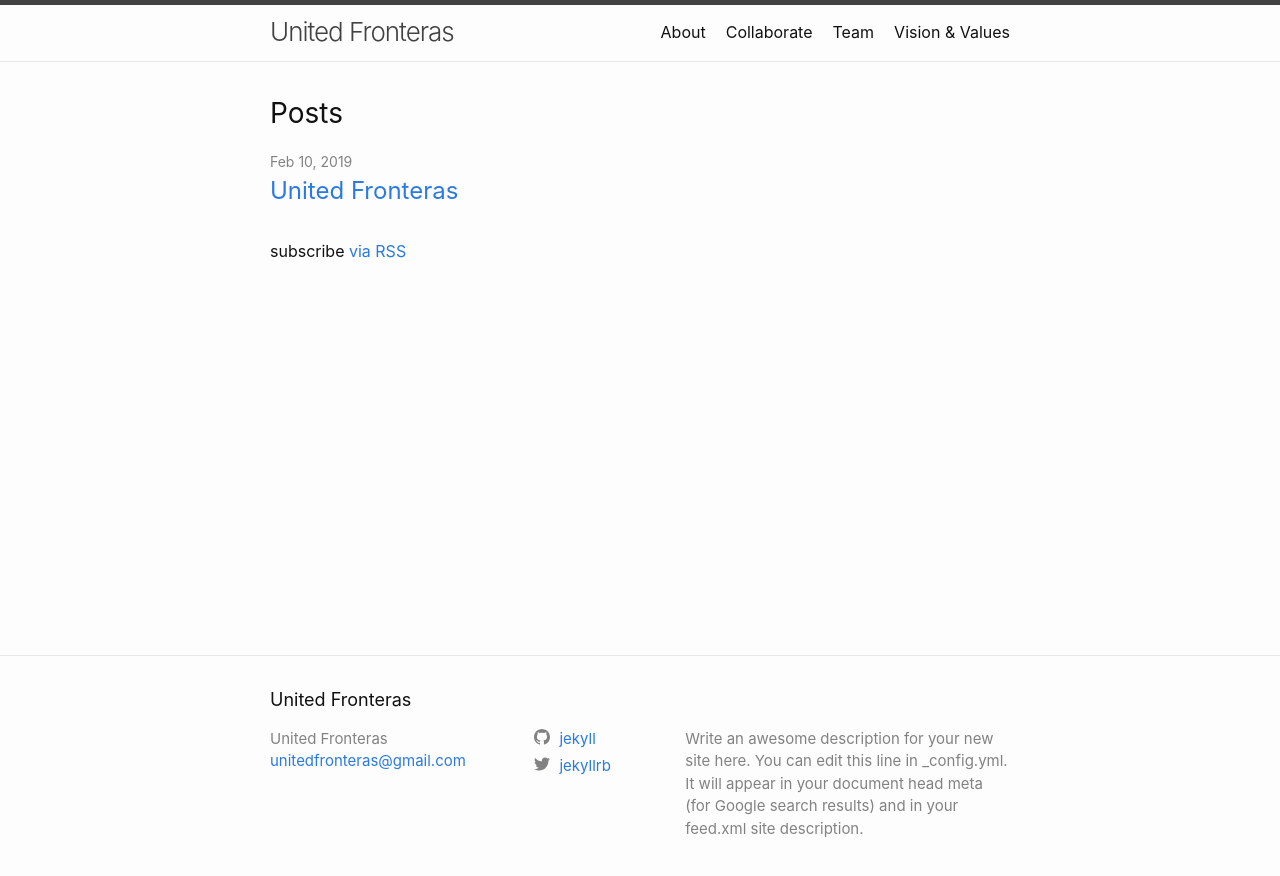
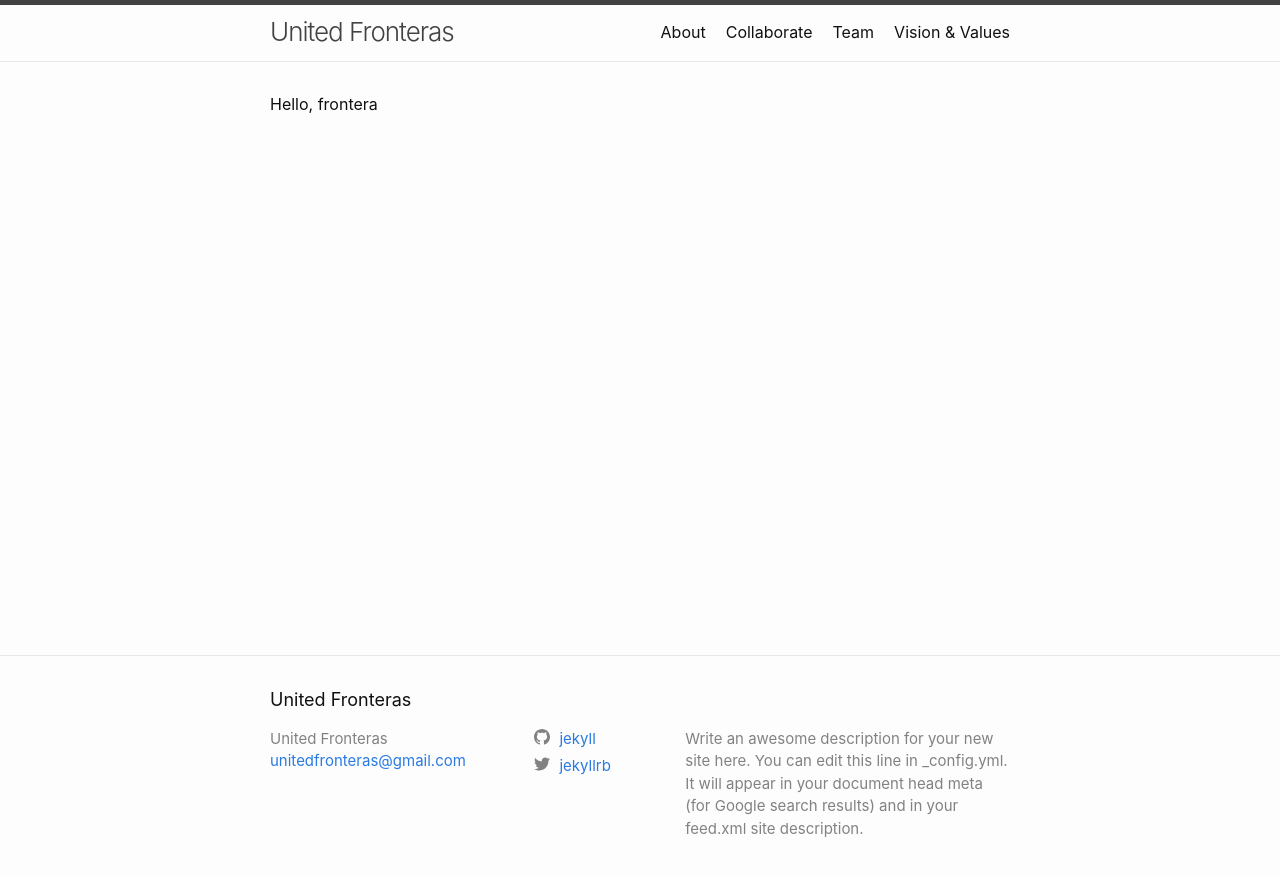
Before and after one commit to sferna109/United-Fronteras-, a Jekyll site: the page built from index.md, in a window 1280 px wide. Shown: the top 876 px of the page. Built offline with Jekyll 4.4.1, drawn with Linux system fonts in a browser that asks for light colours.

Commit message:
changed index file

```diff
--- a/_layouts/home.html
+++ b/_layouts/home.html
@@ -3,32 +3,5 @@ layout: default
 ---
 
 <div class="home">
-  {%- if page.title -%}
-    <h1 class="page-heading">{{ page.title }}</h1>
-  {%- endif -%}
-
-  {{ content }}
-
-  {%- if site.posts.size > 0 -%}
-    <h2 class="post-list-heading">{{ page.list_title | default: "Posts" }}</h2>
-    <ul class="post-list">
-      {%- for post in site.posts -%}
-      <li>
-        {%- assign date_format = site.minima.date_format | default: "%b %-d, %Y" -%}
-        <span class="post-meta">{{ post.date | date: date_format }}</span>
-        <h3>
-          <a class="post-link" href="{{ post.url | relative_url }}">
-            {{ post.title | escape }}
-          </a>
-        </h3>
-        {%- if site.show_excerpts -%}
-          {{ post.excerpt }}
-        {%- endif -%}
-      </li>
-      {%- endfor -%}
-    </ul>
-
-    <p class="rss-subscribe">subscribe <a href="{{ "/feed.xml" | relative_url }}">via RSS</a></p>
-  {%- endif -%}
-
+  <p>Hello, frontera</p>
 </div>
--- a/_posts/2019-02-10-welcome-to-jekyll.markdown
+++ b/_posts/2019-02-10-welcome-to-jekyll.markdown
@@ -11,6 +11,8 @@ categories: jekyll update
 ![Un lindo gatito](/images/gatico.jpg)
 
 To add new posts, simply add a file in the `_posts` directory that follows the convention `YYYY-MM-DD-name-of-post.ext` and includes the necessary front matter. Take a look at the source for this post to get an idea about how it works.
+
+<iframe src="https://www.elotroalex.com"></iframe>
 
 Jekyll also offers powerful support for code snippets:
 
```
